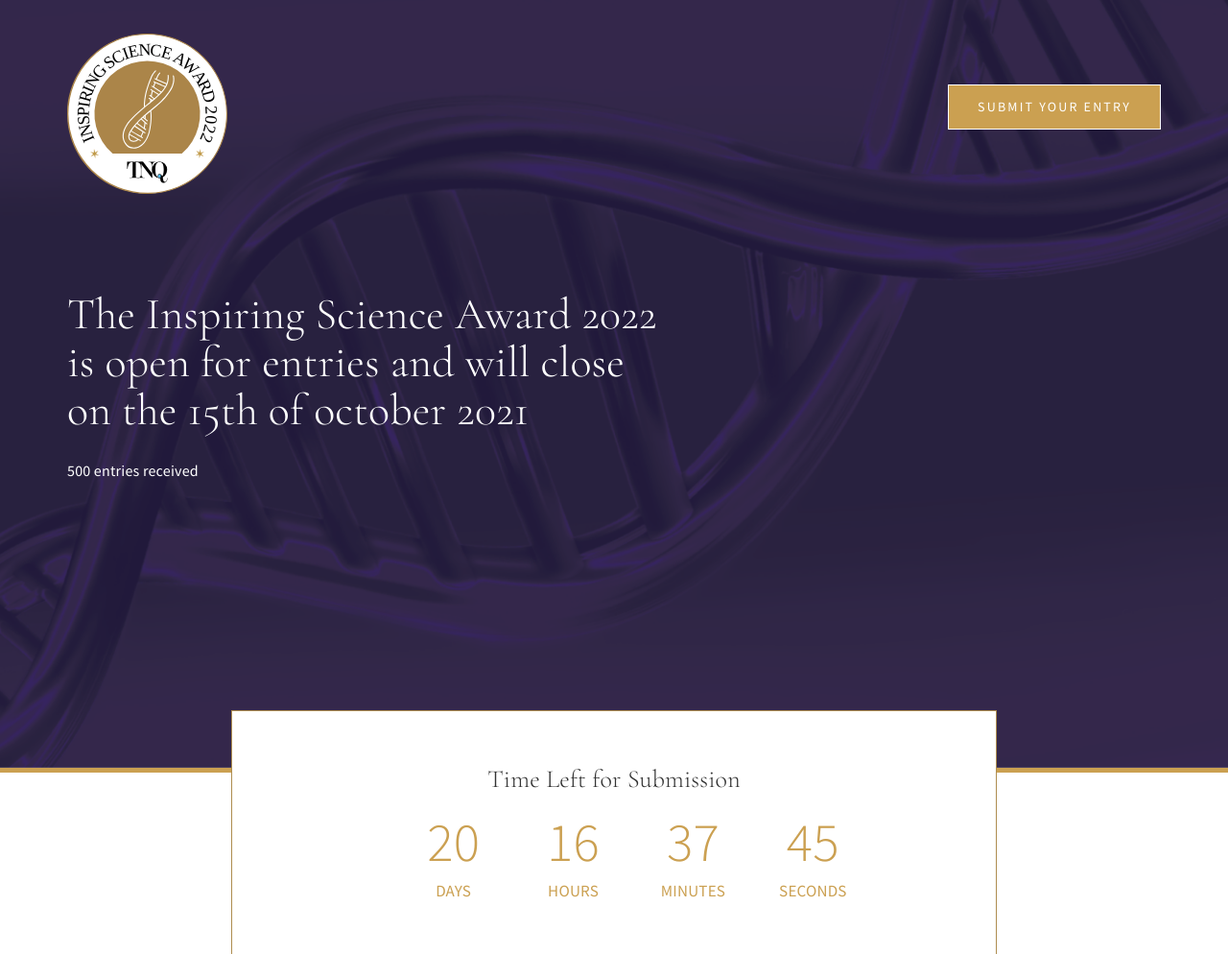
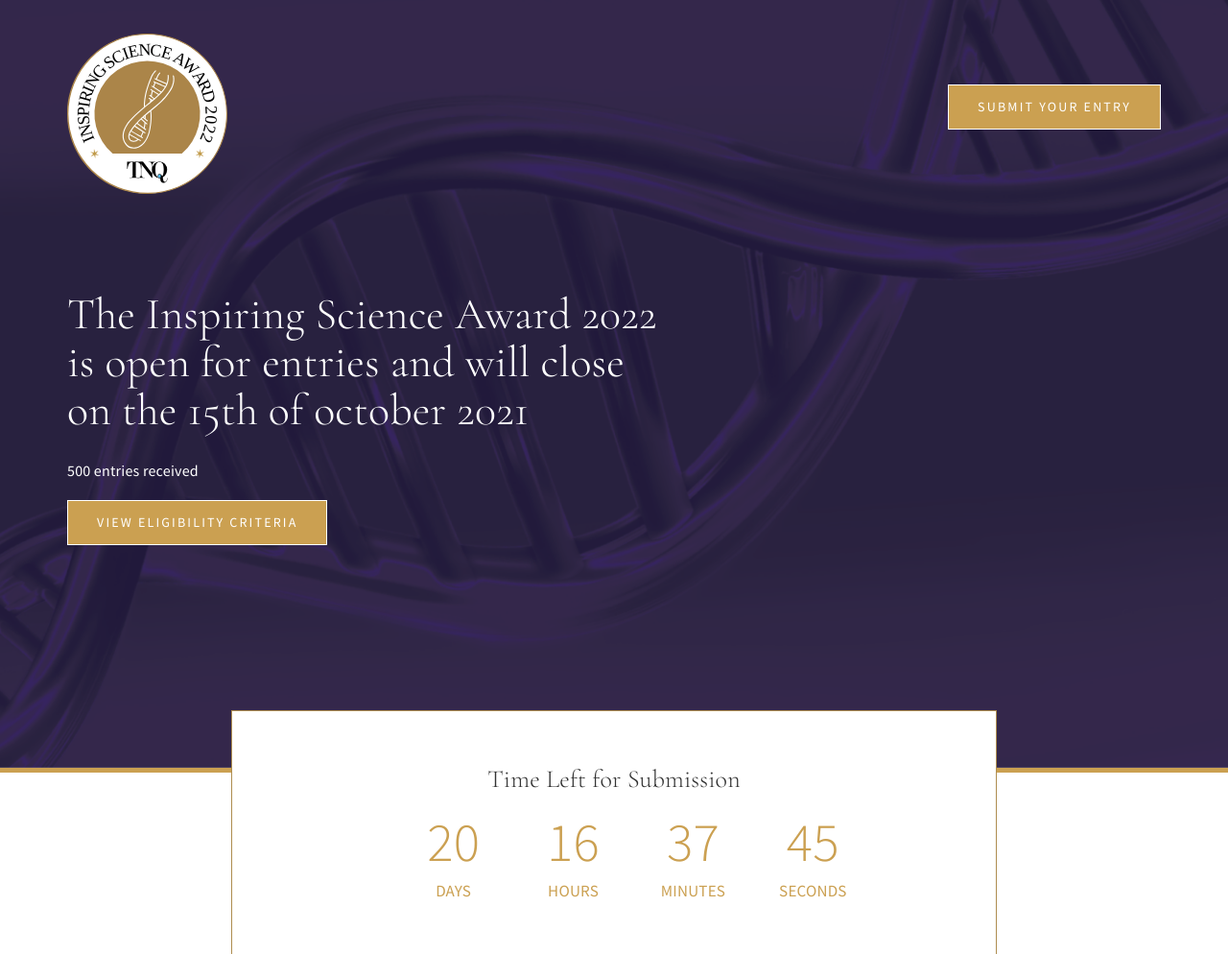
Before and after one commit to vivekfpc/tnq-isa, a PHP site: page / in a window 1280 px wide. Shown: the top 994 px of the page at 96% size. Run offline with PHP 8.4, Linux system fonts and the light colour scheme; some libraries are stand-ins or nearby versions.

Commit message:
final-bug fixed

```diff
--- a/index.php
+++ b/index.php
@@ -31,7 +31,8 @@
 			</div>
 			<h1 class="text-animate">The Inspiring Science Award 2022<br class="hidden-xs"> is open for entries and will close<br class="hidden-xs"> on the 15th of october 2021</h1>
 			<p class="text-animate">500 entries received</p>
-			<button id="button" class="text-animate">VIEW ELIGIBILITY CRITERIA</button>
+			<div class="text-animate">
+			<button id="button">VIEW ELIGIBILITY CRITERIA</button></div>
 		</div>
 	</div>
 	<hr>
@@ -98,7 +99,8 @@
 					<h6 class="text-animate">Research institutions<br class="hidden-xs"> represented</h6>
 				</div>
 			</div>
-			<button id="button-1" class="text-animate">VIEW ELIGIBILITY CRITERIA</button>
+			<div class="text-animate">
+			<button id="button-1">VIEW ELIGIBILITY CRITERIA</button></div>
 		</div>
 	</div>
 	<div class="prize">
--- a/style/responsive-style.css
+++ b/style/responsive-style.css
@@ -455,9 +455,6 @@ p {
 @media screen and (max-width: 425px){
 	.top-header img {
     width: 35%;
-    display: block;
-    margin-left: auto;
-    margin-right: auto;
 }
 h1 {
     font-family: 'Cormorant Garamond', serif;
--- a/style/style.css
+++ b/style/style.css
@@ -415,3 +415,7 @@ a, a:hover, a:active, a:visited, a:focus{
 		visibility: hidden;
 
 }
+.text-animate-2{
+		opacity: 1;
+
+}
```
